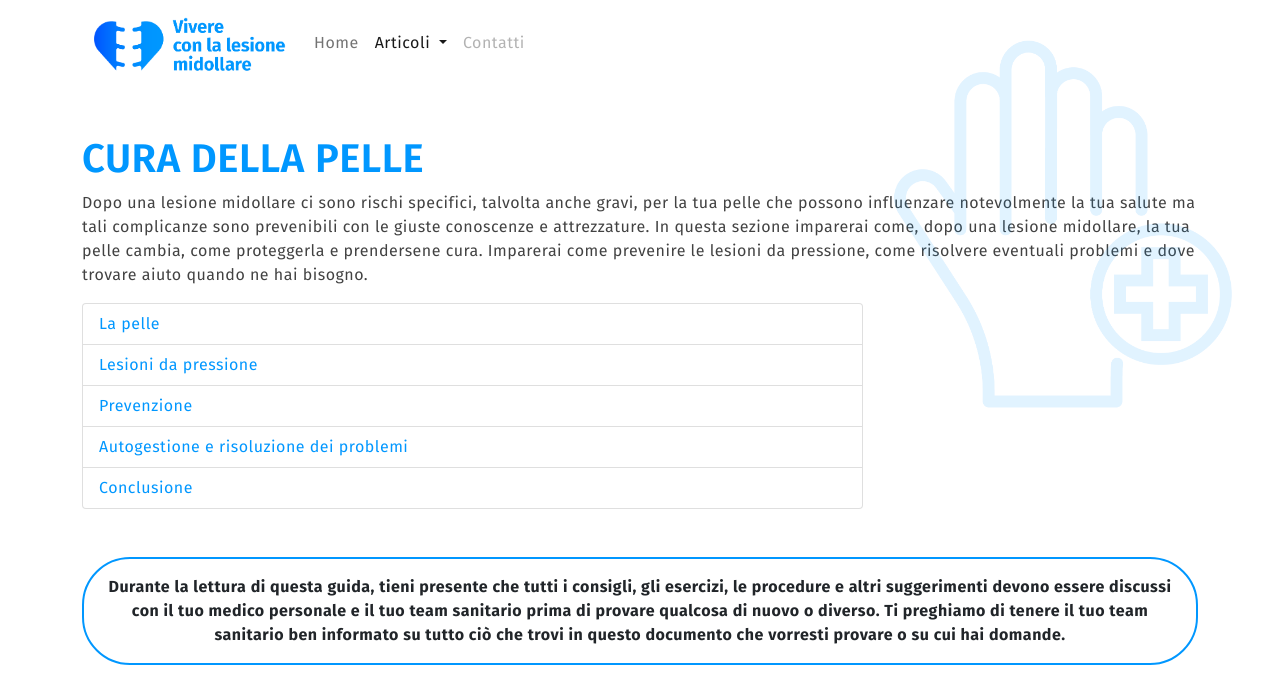
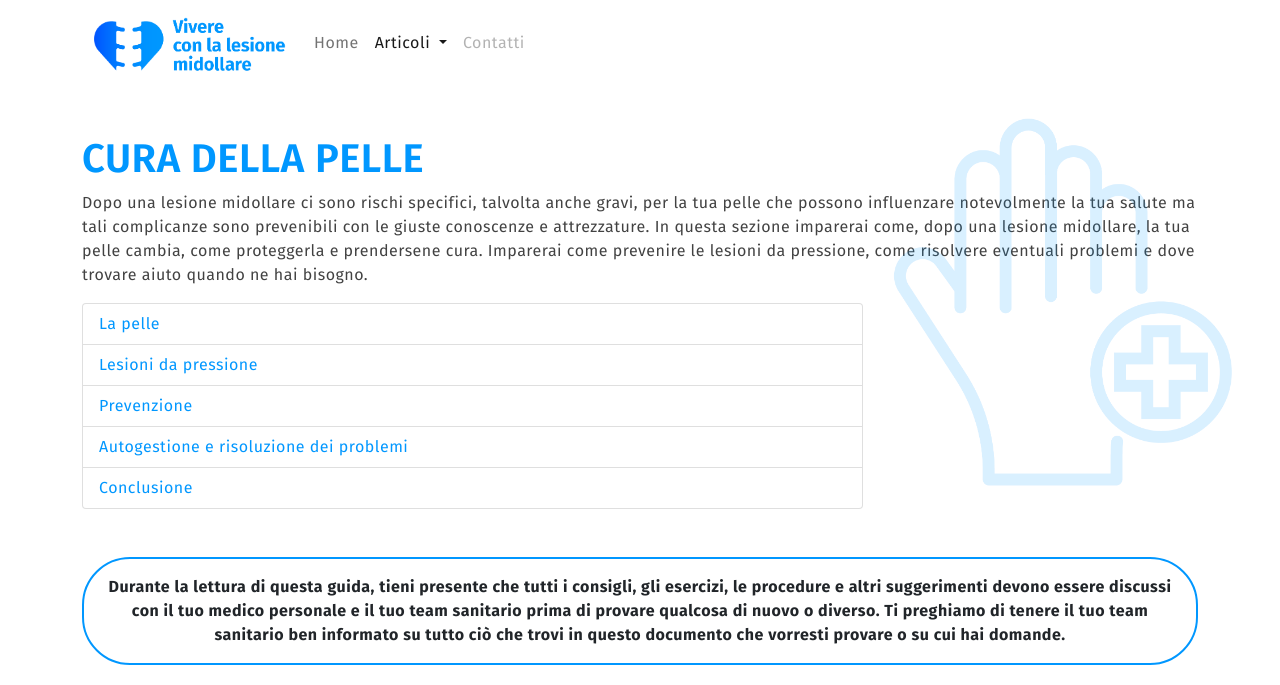
Before and after one commit to PietroLonginetti/VLM, a PHP site: page /article.php?name=cura-della-pelle in a window 1280 px wide. Shown: the top 685 px of the page. Run offline with PHP 8.4, Linux system fonts and the light colour scheme.

Commit message:
finiti watermarks

```diff
--- a/articles/esercizio-fisico.html
+++ b/articles/esercizio-fisico.html
@@ -1,5 +1,7 @@
 <div class="chapter-container">
     <h1>ESERCIZIO FISICO</h1>
+    <div style="position: relative;">
+        <img src="assets/img/esercizio-fisico/watermark.png" class="watermark">
         <p>Al termine del tuo percorso riabilitativo, sarà importante continuare a svolgere un’attività
             fisica regolare per mantenere le abilità e lo stato di salute raggiunti o per migliorarli.
             L’attività fisica regolare è infatti raccomandata a tutti, anche se adattata alle capacità
@@ -7,6 +9,7 @@
             lesione midollare questi benefici sono ancora più importanti, in quanto possono contrastare
             gli effetti negativi a lungo termine della lesione sul tuo corpo.
         </p>
+    </div>
     <ul id="index" class="list-group">
         <li class="list-group-item"><a href="#benefici-dell'attività-fisica">Benefici dell'attività fisica</a></li>
         <li class="list-group-item"><a href="#precauzioni">Precauzioni</a></li>
--- a/articles/nutrizione.html
+++ b/articles/nutrizione.html
@@ -1,3 +1,6 @@
 <div class="chapter-container">
     <h1>NUTRIZIONE</h1>
+    <div style="position: relative;">
+        <img src="assets/img/nutrizione/watermark.png" class="watermark">
+    </div>
 </div>
--- a/assets/article.css
+++ b/assets/article.css
@@ -75,7 +75,7 @@ p, li{
     right: 0;
     z-index: 1;
     width: 35%;
-    margin-top: -15%;
+    margin-top: -8%;
     margin-right: -5%;
-    opacity: 0.4;
+    opacity: 0.5;
 }
```
Also changed, not shown: articles/postura-e-trasferimenti.html (+5 -2 lines), assets/img/economia-articolare/watermark.png, assets/img/esercizio-fisico/w-esercizio-fisico.png (deleted), assets/img/esercizio-fisico/watermark.png (added), assets/img/nutrizione/watermark.png (renamed from assets/img/nutrizione/w-nutrizione.png), assets/img/postura-e-trasferimenti/watermark.png, assets/img/sessualità/watermark.png (renamed from assets/img/sessualità/w-sessualità.png). Lines whose indentation alone changed are shown as unchanged.
